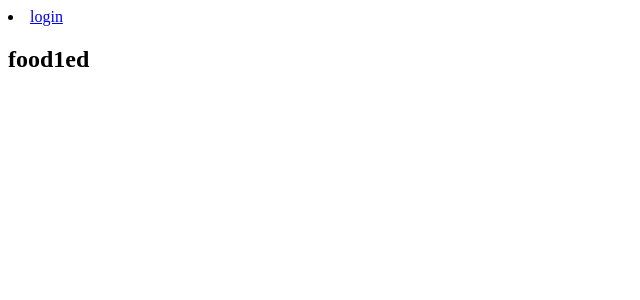
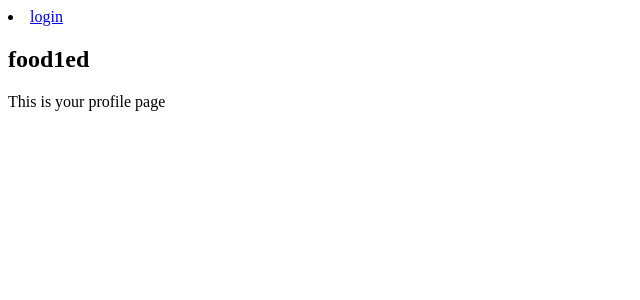
Before and after one commit to myronsworld/foodie, a React (Create React App) app in the folder client/: page /profile in a window 1280 px wide. Before the commit this address led to /login. Shown: the top 300 px of the page, without its empty margins (0-640 px from the left). Built offline with nearby package versions, Linux system fonts and the light colour scheme; no server answers.

Commit message:
Update privateroute

```diff
--- a/client/src/HOCs/PrivateRoute.js
+++ b/client/src/HOCs/PrivateRoute.js
@@ -11,7 +11,7 @@ class PrivateRoute extends Component {
     return (
       <Route
         {...rest}
-        render={(props) => (this.props.auth ? <Component {...props} /> : props.history.push('/login'))}
+        render={(props) => (this.props.auth._id !== '""' ? <Component {...props} /> : props.history.push('/login'))}
       />
     )
   }
--- a/client/src/components/App.js
+++ b/client/src/components/App.js
@@ -1,5 +1,5 @@
 import React, { Component } from 'react'
-import { BrowserRouter as Router, Route } from 'react-router-dom'
+import { BrowserRouter as Router, Route, Switch } from 'react-router-dom'
 import Header from './Header'
 import Profile from './Profile'
 import Home from './Home'
@@ -18,9 +18,11 @@ class App extends Component {
       <Router>
         <div>
           <Header />
-          <Route exact path="/" component={Home} />
-          <Route exact path="/about" component={About} />
-          <PrivateRoute exact path="/profile" component={Profile} />
+          <Switch>
+            <Route exact path="/" component={Home} />
+            <Route exact path="/about" component={About} />
+            <PrivateRoute exact path="/profile" component={Profile} />
+          </Switch>
         </div>
       </Router>
     )
--- a/client/src/components/Header.js
+++ b/client/src/components/Header.js
@@ -4,7 +4,7 @@ import { Link } from 'react-router-dom'
 
 class Header extends Component {
   renderContent() {
-    if (this.props.auth) {
+    if (this.props.auth._id) {
       return (
         <ul>
           <li>
--- a/client/src/components/Profile.js
+++ b/client/src/components/Profile.js
@@ -1,7 +1,6 @@
 import React from 'react'
 
 const Profile = () => {
-  console.log('sd')
   return <p>This is your profile page</p>
 }
 
--- a/client/src/index.js
+++ b/client/src/index.js
@@ -7,8 +7,15 @@ import reduxThunk from 'redux-thunk'
 import App from './components/App'
 import reducers from './reducers'
 
-const store = createStore(reducers, {}, applyMiddleware(reduxThunk))
+const store = createStore(
+  reducers,
+  {
+    auth: { _id: '' }
+  },
+  applyMiddleware(reduxThunk)
+)
 
+console.log(store.getState())
 ReactDOM.render(
   <Provider store={store}>
     <App />
```
Also changed, not shown: 1 other file (tests, documents, lock files or other folders).
